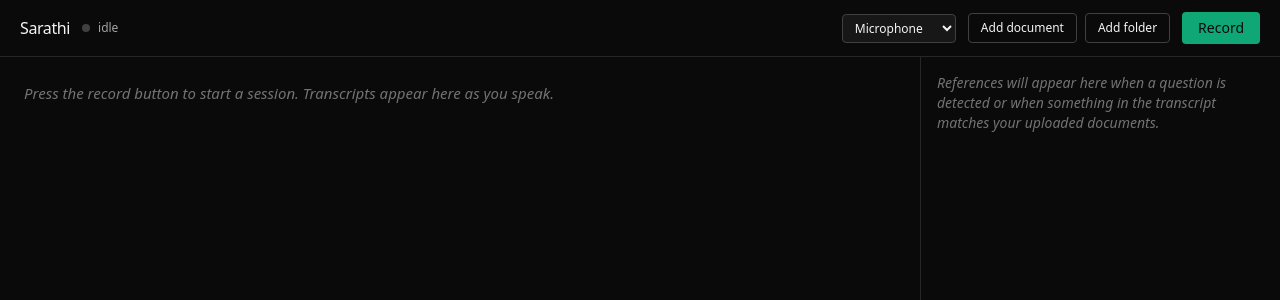
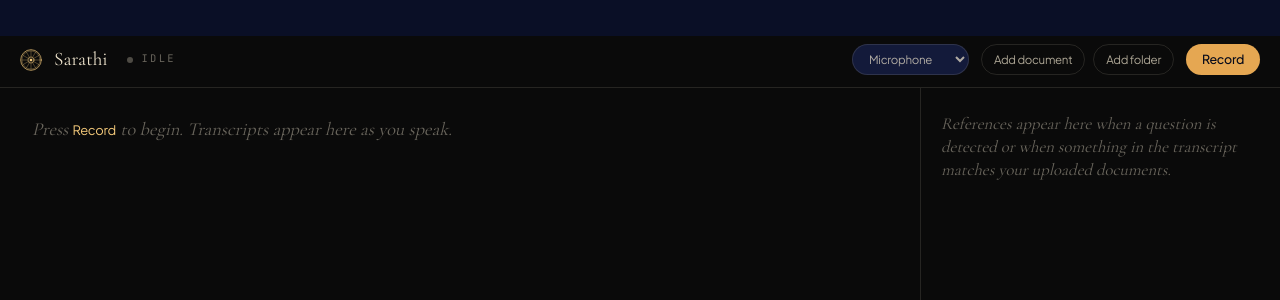
Before and after one commit to kashgohil/sarathi, a React (Vite) app in the folder apps/desktop/: page / in a window 1280 px wide. Shown: the top 300 px of the page. Built offline with nearby package versions, Linux system fonts and the light colour scheme.

Commit message:
feat: redesign frontend with new header and traffic light area

```diff
--- a/apps/desktop/src/App.tsx
+++ b/apps/desktop/src/App.tsx
@@ -23,6 +23,8 @@ import { DocUpload } from "./components/DocUpload";
 import { SourceSelector, type AudioSource } from "./components/SourceSelector";
 import { PermissionBanner } from "./components/PermissionBanner";
 import { FirstRunOverlay } from "./components/FirstRunOverlay";
+import { Wheel } from "./components/Wheel";
+import { Splash } from "./components/Splash";
 
 type Status =
   | { kind: "idle" }
@@ -32,6 +34,9 @@ type Status =
   | { kind: "error"; message: string };
 
 export default function App() {
+  // Splash plays once per process; if we re-mount the App during dev HMR
+  // we still want a single fresh launch experience, which is the default.
+  const [splashDone, setSplashDone] = useState(false);
   const [status, setStatus] = useState<Status>({ kind: "idle" });
   const [source, setSource] = useState<AudioSource>("mic");
   const [utterances, setUtterances] = useState<Utterance[]>([]);
@@ -240,11 +245,25 @@ export default function App() {
   const isRecording = status.kind === "recording";
 
   return (
-    <div className="grid grid-rows-[auto_auto_1fr] grid-cols-[1fr_360px] h-screen">
-      {/* Top bar */}
-      <header className="col-span-2 flex items-center justify-between px-5 py-3 border-b border-neutral-800">
+    <div className="grid grid-rows-[auto_auto_auto_1fr] grid-cols-[1fr_360px] h-screen">
+      {/* macOS traffic-light nest. The window has `titleBarStyle: Overlay`,
+          so the system buttons float over this transparent drag zone. The
+          taller height gives a comfortable grab-target. */}
+      <div
+        className="col-span-2 h-9 bg-night"
+        data-tauri-drag-region
+      />
+
+      {/* App header — also a drag region so the user can grab the window
+          from anywhere along the top, like every other macOS app. Buttons
+          and inputs inside still receive their own clicks. */}
+      <header
+        className="col-span-2 flex items-center justify-between px-5 pt-2 pb-3 border-b border-page-rule"
+        data-tauri-drag-region
+      >
         <div className="flex items-center gap-3">
-          <div className="font-medium tracking-tight">Sarathi</div>
+          <Wheel size={22} className="text-flame-ember" />
+          <div className="font-display text-[1.2rem] text-page">Sarathi</div>
           <StatusBadge status={status} />
         </div>
         <div className="flex items-center gap-3">
@@ -253,10 +272,10 @@ export default function App() {
           <button
             onClick={isRecording ? stopRecording : startRecording}
             className={
-              "px-4 py-1.5 text-sm rounded font-medium " +
+              "px-4 py-1.5 text-[12.5px] tracking-tight rounded-full font-medium transition " +
               (isRecording
-                ? "bg-red-500/90 hover:bg-red-500 text-white"
-                : "bg-emerald-500/90 hover:bg-emerald-500 text-neutral-950")
+                ? "bg-sindoor hover:bg-sindoor-deep text-page"
+                : "bg-flame hover:bg-flame-ember text-night-deep")
             }
           >
             {isRecording ? "Stop" : "Record"}
@@ -280,29 +299,31 @@ export default function App() {
       </aside>
 
       <FirstRunOverlay events={modelEvents} />
+
+      {!splashDone && <Splash onDone={() => setSplashDone(true)} />}
     </div>
   );
 }
 
 function StatusBadge({ status }: { status: Status }) {
-  let color = "bg-neutral-700";
+  let color = "bg-page/30";
   let label = "idle";
   if (status.kind === "starting") {
-    color = "bg-amber-500";
+    color = "bg-flame";
     label = "starting";
   } else if (status.kind === "ready") {
-    color = status.stubs.length > 0 ? "bg-amber-500" : "bg-emerald-500";
+    color = status.stubs.length > 0 ? "bg-flame" : "bg-flame-ember";
     label = status.stubs.length > 0 ? "ready (stubbed)" : "ready";
   } else if (status.kind === "recording") {
-    color = "bg-red-500";
+    color = "bg-sindoor";
     label = `recording · ${status.source}`;
   } else if (status.kind === "error") {
-    color = "bg-red-700";
+    color = "bg-sindoor-deep";
     label = "error";
   }
   return (
-    <div className="flex items-center gap-2 text-xs text-neutral-400">
-      <span className={`w-2 h-2 rounded-full ${color}`} />
+    <div className="flex items-center gap-2 font-mono text-[10.5px] uppercase tracking-wider2 text-page-ghost ml-2">
+      <span className={`w-1.5 h-1.5 rounded-full ${color}`} />
       <span>{label}</span>
     </div>
   );
--- a/apps/desktop/src/components/DocUpload.tsx
+++ b/apps/desktop/src/components/DocUpload.tsx
@@ -31,13 +31,13 @@ export function DocUpload({ onIngestRequested }: { onIngestRequested?: (path: st
     <div className="flex gap-2">
       <button
         onClick={pick}
-        className="px-3 py-1.5 text-xs rounded border border-neutral-700 hover:bg-neutral-800"
+        className="px-3 py-1.5 text-[11.5px] tracking-tight rounded-full border border-page-rule text-page-dim hover:text-page hover:border-page/40 transition"
       >
         Add document
       </button>
       <button
         onClick={pickDir}
-        className="px-3 py-1.5 text-xs rounded border border-neutral-700 hover:bg-neutral-800"
+        className="px-3 py-1.5 text-[11.5px] tracking-tight rounded-full border border-page-rule text-page-dim hover:text-page hover:border-page/40 transition"
       >
         Add folder
       </button>
--- a/apps/desktop/src/components/ReferencesPanel.tsx
+++ b/apps/desktop/src/components/ReferencesPanel.tsx
@@ -11,64 +11,54 @@ export type ReferenceCard = {
 
 export function ReferencesPanel({ cards }: { cards: ReferenceCard[] }) {
   return (
-    <div className="h-full overflow-y-auto p-4 space-y-4 border-l border-neutral-800">
+    <div className="h-full overflow-y-auto px-5 py-6 space-y-4 border-l border-page-rule">
       {cards.length === 0 ? (
-        <p className="text-neutral-500 text-sm italic">
-          References will appear here when a question is detected or when
-          something in the transcript matches your uploaded documents.
+        <p className="font-display italicize text-[1.05rem] text-page-ghost leading-snug">
+          References appear here when a question is detected or when something
+          in the transcript matches your uploaded documents.
         </p>
       ) : (
         cards.map((card) => (
           <div
             key={card.id}
-            className="rounded-lg bg-neutral-900 border border-neutral-800 p-3"
+            className="rounded-lg bg-night-rise/60 border border-page-rule p-4"
           >
-            <div className="flex items-center gap-2 text-[10px] uppercase tracking-wider mb-2">
+            <div className="flex items-center gap-2 font-mono text-[10px] uppercase tracking-wider2 mb-3">
               <span
                 className={
-                  card.trigger === "question"
-                    ? "text-amber-400"
-                    : "text-emerald-400"
+                  card.trigger === "question" ? "text-flame-ember" : "text-flame"
                 }
               >
                 {card.trigger}
               </span>
-              <span className="text-neutral-500">
+              <span className="text-page-ghost">
                 {new Date(card.receivedAt).toLocaleTimeString()}
               </span>
             </div>
 
-            <p className="text-xs text-neutral-400 mb-2">
-              query: <span className="text-neutral-200">{card.query}</span>
+            <p className="font-mono text-[11px] text-page-ghost mb-3 leading-relaxed">
+              query: <span className="text-page">{card.query}</span>
             </p>
 
             {card.answer && (
-              <div className="text-sm text-neutral-100 mb-3 whitespace-pre-wrap">
+              <div className="font-display italicize text-[1.05rem] text-page leading-[1.45] mb-4 whitespace-pre-wrap">
                 {card.answer}
               </div>
             )}
 
-            <ol className="space-y-2">
+            <ol className="space-y-3">
               {card.citations.map((c, i) => (
-                <li key={c.chunk_id} className="text-xs">
-                  <div className="text-neutral-500 mb-1">
+                <li key={c.chunk_id} className="text-[12px]">
+                  <div className="font-mono text-[10px] text-page-ghost mb-1 tracking-wider2 uppercase">
                     [c{i + 1}]{" "}
                     {c.source && (
-                      <span className="text-neutral-600">
+                      <span>
                         {basename(c.source)}
-                        {c.page ? ` p.${c.page}` : ""}
+                        {c.page ? ` · p.${c.page}` : ""}
                       </span>
                     )}
                   </div>
-                  <p
-                    className={
-                      c.lang === "gu"
-                        ? "text-neutral-100 leading-snug"
-                        : "text-neutral-200 leading-snug"
-                    }
-                  >
-                    {c.text}
-                  </p>
+                  <p className="text-page-dim leading-snug">{c.text}</p>
                 </li>
               ))}
             </ol>
--- a/apps/desktop/src/components/SourceSelector.tsx
+++ b/apps/desktop/src/components/SourceSelector.tsx
@@ -14,7 +14,7 @@ export function SourceSelector({
       value={value}
       onChange={(e) => onChange(e.target.value as AudioSource)}
       disabled={disabled}
-      className="bg-neutral-900 border border-neutral-700 rounded text-xs px-2 py-1 disabled:opacity-50"
+      className="bg-night-rise border border-page-rule rounded-full text-[11.5px] tracking-tight px-3 py-1.5 text-page-dim hover:text-page disabled:opacity-50 transition"
       title="Audio source"
     >
       <option value="mic">Microphone</option>
--- a/apps/desktop/src/components/TranscriptView.tsx
+++ b/apps/desktop/src/components/TranscriptView.tsx
@@ -9,16 +9,18 @@ export type Utterance = {
   end_s: number;
 };
 
+// Two-speaker palette built from the brand tokens. Single speaker = the
+// primary parchment, second speaker = saffron. We deliberately avoid a
+// rainbow per-speaker scheme — most v0 sessions are two-person.
 const SPEAKER_COLORS = [
-  "text-sky-300",
-  "text-rose-300",
-  "text-emerald-300",
-  "text-amber-300",
+  "text-page",
+  "text-flame-ember",
+  "text-page",
+  "text-flame-ember",
 ];
 
 function speakerClass(id: string | null): string {
-  if (!id) return "text-neutral-200";
-  // Stable-ish hash: take last digit if SPEAKER_NN, else first char.
+  if (!id) return "text-page";
   const m = id.match(/(\d+)/);
   const idx = m ? parseInt(m[1], 10) : id.charCodeAt(0);
   return SPEAKER_COLORS[idx % SPEAKER_COLORS.length];
@@ -36,28 +38,28 @@ export function TranscriptView({ utterances }: { utterances: Utterance[] }) {
   return (
     <div
       ref={ref}
-      className="h-full overflow-y-auto p-6 space-y-3 text-[15px] leading-relaxed"
+      className="h-full overflow-y-auto px-8 py-7 space-y-3.5 text-[15px] leading-[1.55]"
     >
       {utterances.length === 0 ? (
-        <p className="text-neutral-500 italic">
-          Press the record button to start a session. Transcripts appear here as
-          you speak.
+        <p className="text-page-ghost font-display italicize text-[1.15rem]">
+          Press <span className="text-flame-ember not-italic font-sans text-[13px] tracking-tight">Record</span>{" "}
+          to begin. Transcripts appear here as you speak.
         </p>
       ) : (
         utterances.map((u) => (
-          <div key={u.id} className="flex gap-3">
-            <span className="text-neutral-600 tabular-nums shrink-0 w-12 text-right pt-0.5 text-xs">
+          <div key={u.id} className="flex gap-4">
+            <span className="font-mono text-[10.5px] text-page-ghost tabular-nums shrink-0 w-12 text-right pt-1">
               {formatTime(u.start_s)}
             </span>
             <p className={speakerClass(u.speaker_id)}>
               {u.speaker_id && (
-                <span className="mr-2 text-[10px] uppercase tracking-wider opacity-70">
+                <span className="mr-2 font-mono text-[9.5px] uppercase tracking-wider2 text-page-ghost">
                   {u.speaker_id}
                 </span>
               )}
               {u.text}
               {u.lang && (
-                <span className="ml-2 text-[10px] uppercase tracking-wider text-neutral-500">
+                <span className="ml-2 font-mono text-[9.5px] uppercase tracking-wider2 text-page-ghost">
                   {u.lang}
                 </span>
               )}
--- a/apps/desktop/src/index.css
+++ b/apps/desktop/src/index.css
@@ -1,13 +1,86 @@
+/* Bundled fonts. Subset to weights actually used in the UI to keep the
+   bundle modest. */
+@import "@fontsource/cormorant-garamond/300.css";
+@import "@fontsource/cormorant-garamond/300-italic.css";
+@import "@fontsource/cormorant-garamond/400.css";
+@import "@fontsource/cormorant-garamond/400-italic.css";
+@import "@fontsource/plus-jakarta-sans/400.css";
+@import "@fontsource/plus-jakarta-sans/500.css";
+@import "@fontsource/plus-jakarta-sans/600.css";
+@import "@fontsource/jetbrains-mono/400.css";
+
 @tailwind base;
 @tailwind components;
 @tailwind utilities;
 
 :root {
-  color-scheme: dark;
+  color-scheme: dark only;
+  --night: #0A0F26;
+  --night-deep: #060A1B;
+  --flame: #E5A752;
+  --flame-ember: #F4C97A;
+  --sindoor: #C13D2A;
+  --page: #EDE3CC;
 }
 
-html,
-body,
-#root {
+html, body, #root {
   height: 100%;
 }
+
+body {
+  background: var(--night);
+  color: var(--page);
+  font-family: theme(fontFamily.sans);
+  -webkit-font-smoothing: antialiased;
+  text-rendering: geometricPrecision;
+}
+
+::selection {
+  background: var(--flame);
+  color: var(--night-deep);
+}
+
+.italicize {
+  font-style: italic;
+}
+
+/* ----------------------------------------------------------------------- */
+/* Splash hero — mirrors the marketing-site hero composition.              */
+/* ----------------------------------------------------------------------- */
+
+/* Three scrims layered between the image and the bottom-left type. Same
+   geometry as the marketing site so the visual language is identical. */
+.splash-fade {
+  position: absolute;
+  inset: 0;
+  pointer-events: none;
+  background:
+    /* Left scrim — strong on the left edge where the headline sits, gone
+       past ~78% across so the painting stays bright on the right. */
+    linear-gradient(
+      90deg,
+      rgba(6, 10, 27, 0.92) 0%,
+      rgba(6, 10, 27, 0.78) 18%,
+      rgba(6, 10, 27, 0.50) 38%,
+      rgba(6, 10, 27, 0.18) 58%,
+      transparent 78%
+    ),
+    /* Bottom scrim. */
+    linear-gradient(
+      180deg,
+      transparent 0%,
+      rgba(10, 15, 38, 0.10) 45%,
+      rgba(10, 15, 38, 0.78) 88%,
+      rgba(10, 15, 38, 1.0) 100%
+    );
+}
+
+/* Top fade so the traffic-light area reads cleanly even when the sky in
+   the painting behind is bright. */
+.splash-top-fade {
+  position: absolute;
+  inset: 0;
+  pointer-events: none;
+  height: 18vh;
+  background: linear-gradient(180deg, rgba(6, 10, 27, 0.55) 0%, transparent 100%);
+}
--- a/apps/desktop/tailwind.config.js
+++ b/apps/desktop/tailwind.config.js
@@ -3,17 +3,66 @@ export default {
   content: ["./index.html", "./src/**/*.{ts,tsx}"],
   theme: {
     extend: {
+      colors: {
+        // Match the marketing-site palette — single source of truth for the
+        // Sarathi product look.
+        night: {
+          DEFAULT: "#0A0F26",
+          deep: "#060A1B",
+          rise: "#131A3A",
+          glow: "#1E2654",
+        },
+        flame: {
+          DEFAULT: "#E5A752",
+          deep: "#C58633",
+          ember: "#F4C97A",
+        },
+        sindoor: {
+          DEFAULT: "#C13D2A",
+          deep: "#9A2B1C",
+        },
+        page: {
+          DEFAULT: "#EDE3CC",
+          dim: "rgba(237, 227, 204, 0.72)",
+          ghost: "rgba(237, 227, 204, 0.42)",
+          faint: "rgba(237, 227, 204, 0.20)",
+          rule: "rgba(237, 227, 204, 0.12)",
+        },
+      },
       fontFamily: {
-        sans: [
-          "ui-sans-serif",
-          "system-ui",
-          "-apple-system",
-          "Segoe UI",
-          "Roboto",
-          "Helvetica Neue",
-          "sans-serif",
-        ],
-        mono: ["ui-monospace", "SFMono-Regular", "Menlo", "Consolas", "monospace"],
+        // Cormorant Garamond for display, Plus Jakarta Sans for body,
+        // JetBrains Mono for code/status.
+        display: ["'Cormorant Garamond'", "ui-serif", "Georgia", "serif"],
+        sans: ["'Plus Jakarta Sans'", "ui-sans-serif", "system-ui", "sans-serif"],
+        mono: ["'JetBrains Mono'", "ui-monospace", "SFMono-Regular", "Menlo", "monospace"],
+      },
+      letterSpacing: {
+        wider2: "0.22em",
+      },
+      animation: {
+        "splash-image":
+          "splashImage 900ms cubic-bezier(0.2, 0.7, 0.2, 1) both",
+        // Single shared animation for the text headline AND the scrims —
+        // pure opacity, no transform, so nothing reflows or shifts during
+        // the entrance and the elements are perfectly locked together.
+        "splash-content":
+          "splashContent 900ms cubic-bezier(0.2, 0.7, 0.2, 1) both",
+        "splash-out":
+          "splashOut 600ms cubic-bezier(0.4, 0.0, 0.6, 1) both",
+      },
+      keyframes: {
+        splashImage: {
+          "0%": { opacity: "0", transform: "scale(1.06)" },
+          "100%": { opacity: "1", transform: "scale(1)" },
+        },
+        splashContent: {
+          "0%": { opacity: "0" },
+          "100%": { opacity: "1" },
+        },
+        splashOut: {
+          "0%": { opacity: "1", transform: "scale(1)" },
+          "100%": { opacity: "0", transform: "scale(1.04)" },
+        },
       },
     },
   },
```
Also changed, not shown: apps/desktop/src/components/FirstRunOverlay.tsx (+25 -29 lines), apps/desktop/src/components/PermissionBanner.tsx (+6 -4 lines).
